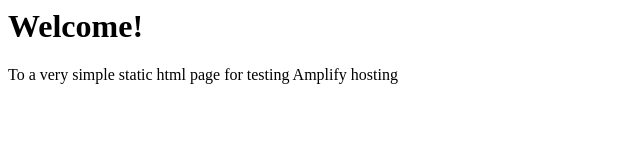
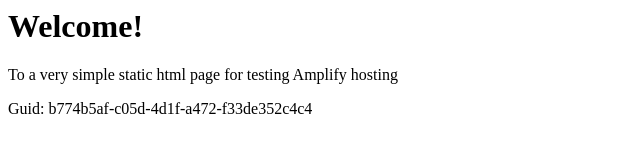
Before and after one commit to aws-aemilia-bom/Github-PR-Commit-Integration-Test-DoNotTouch-Gith-P5X5MO5I-v1-prod-ap-south-1, a website: page src/index.html in a window 1280 px wide. Shown: the whole page, without its empty margins (0-640 px from the left). Drawn offline with Linux system fonts and the light colour scheme.

Commit message:
commit from integ tests

```diff
--- a/src/index.html
+++ b/src/index.html
@@ -1,3 +1,5 @@
+
+
 <html lang="en">
 
 <head>
@@ -10,6 +12,6 @@
 <body>
     <h1>Welcome!</h1>
     <p>To a very simple static html page for testing Amplify hosting</p>
-</body>
+    <p>Guid: b774b5af-c05d-4d1f-a472-f33de352c4c4</p></body>
 
 </html>
```
